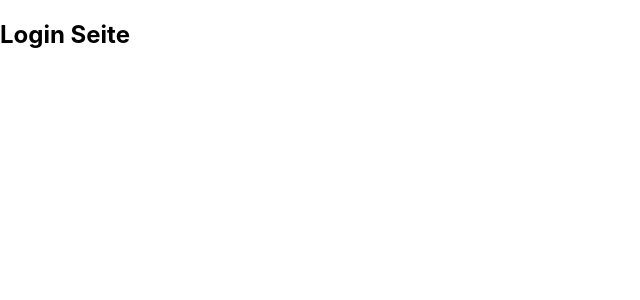
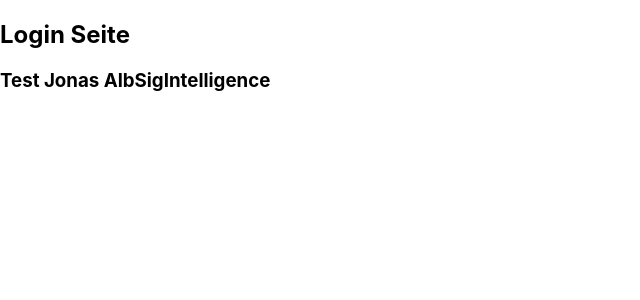
Before and after one commit to Jonas2909/AlbSigIntelligence, a React (Create React App) app in the folder Frontend/albsigintelligence/: page / in a window 1280 px wide. Shown: the top 300 px of the page, without its empty margins (0-640 px from the left). Built offline with nearby package versions, Linux system fonts and the light colour scheme.

Commit message:
Edited Login page to test if commit process is working

```diff
--- a/Frontend/albsigintelligence/src/Login.js
+++ b/Frontend/albsigintelligence/src/Login.js
@@ -5,7 +5,7 @@ const Login = () => {
   return (
     <div>
       <h2>Login Seite</h2>
-      {/* Add your login form or content here */}
+      <h3>Test Jonas AlbSigIntelligence</h3>
     </div>
   );
 };
```
